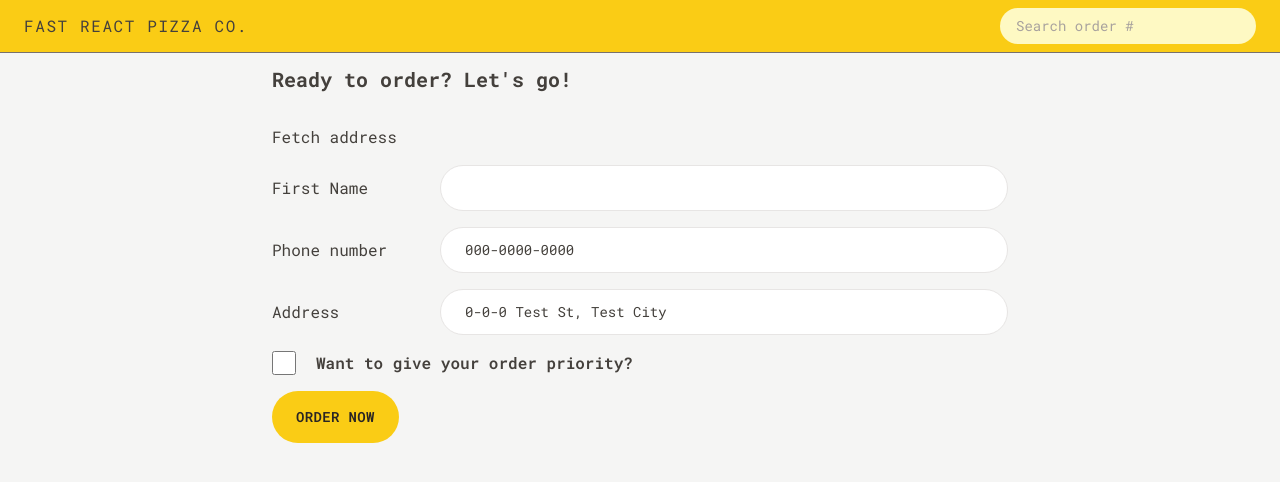
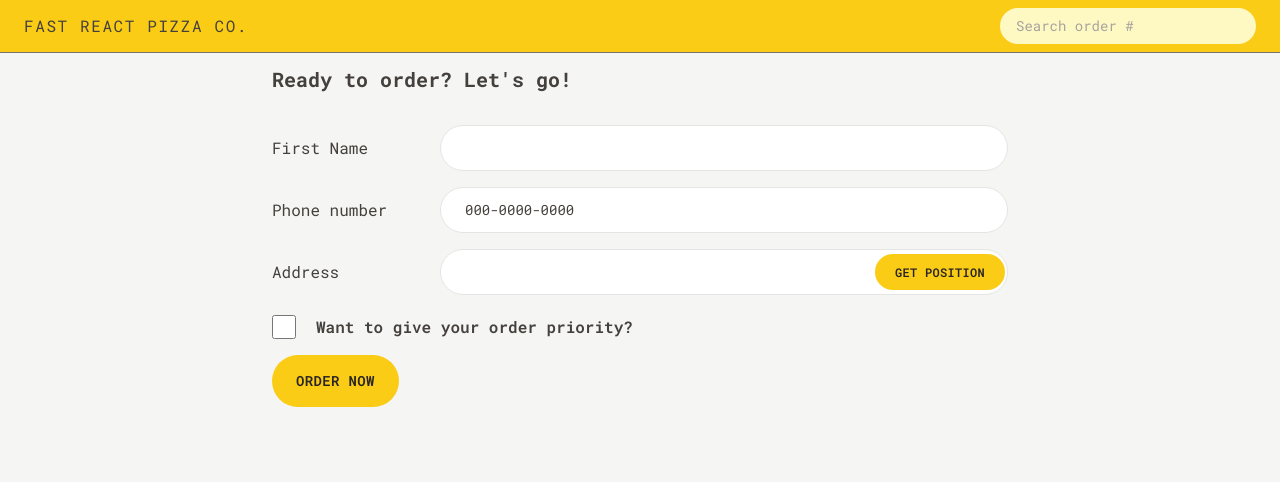
Before and after one commit to shiojojo/fast-react-pizza, a React (Vite) app: page /order/new in a window 1280 px wide. Shown: the top 482 px of the page. Built offline with nearby package versions, Linux system fonts and the light colour scheme.

Commit message:
Enhance CreateOrder component with address input handling and fetching functionality

```diff
--- a/src/features/order/CreateOrder.jsx
+++ b/src/features/order/CreateOrder.jsx
@@ -1,4 +1,4 @@
-import { useState } from 'react';
+import { useState, useEffect } from 'react';
 import { useActionData, useNavigation } from 'react-router-dom';
 import { Form, redirect } from 'react-router-dom';
 import { createOrder } from '../../services/apiRestaurant';
@@ -17,6 +17,8 @@ const isValidPhone = (str) =>
 
 function CreateOrder() {
   const [withPriority, setWithPriority] = useState(false);
+  const [addressInput, setAddressInput] = useState('');
+  const [didFetchAddress, setDidFetchAddress] = useState(false);
   const cart = useSelector(getCart);
   const dispatch = useDispatch();
 
@@ -26,15 +28,24 @@ function CreateOrder() {
 
   const formErrors = useActionData();
 
-  const username = useSelector((state) => state.user.username);
+  const {
+    username,
+    address,
+    status: addressStatus,
+    error,
+  } = useSelector((state) => state.user);
   const totalPrice = useSelector(totalCartPrice);
+
+  const isLoadingAddress = addressStatus === 'loading';
+
+  // Addressの値がReduxで更新されたらinputにも反映
+  useEffect(() => {
+    if (didFetchAddress && address) setAddressInput(address);
+  }, [address, didFetchAddress]);
 
   return (
     <div className="container mx-auto px-4 py-3">
       <h2 className="mb-8 text-xl font-bold">Ready to order? Let's go!</h2>
-      <button onClick={() => dispatch(fetchAddress())} className="mb-4">
-        Fetch address
-      </button>
 
       <Form method="post">
         <div className="mb-4 flex flex-col gap-2 sm:flex-row sm:items-center">
@@ -68,7 +79,7 @@ function CreateOrder() {
           </div>
         </div>
 
-        <div className="mb-4 flex flex-col gap-2 sm:flex-row sm:items-center">
+        <div className="relative mb-5 flex flex-col gap-2 sm:flex-row sm:items-center">
           <label className="sm:basis-40">Address</label>
           <div className="grow">
             <input
@@ -76,10 +87,30 @@ function CreateOrder() {
               type="text"
               name="address"
               required
-              defaultValue="0-0-0 Test St, Test City"
+              value={addressInput}
+              onChange={(e) => setAddressInput(e.target.value)}
+              disabled={isLoadingAddress}
             />
           </div>
+          <span className="absolute right-[3px] z-50">
+            <Button
+              type="small"
+              onClick={(e) => {
+                e.preventDefault();
+                setDidFetchAddress(true);
+                dispatch(fetchAddress());
+              }}
+              disabled={isLoadingAddress}
+            >
+              Get Position
+            </Button>
+          </span>
         </div>
+        {addressStatus === 'error' && error && (
+          <p className="mt-2 rounded-full bg-red-100 p-2 text-xs text-red-500">
+            {error}
+          </p>
+        )}
 
         <div className="mb-4 flex items-center gap-5">
           <input
```
